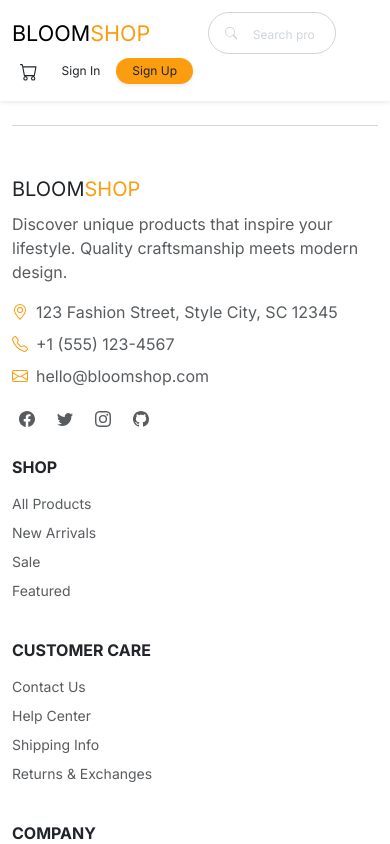
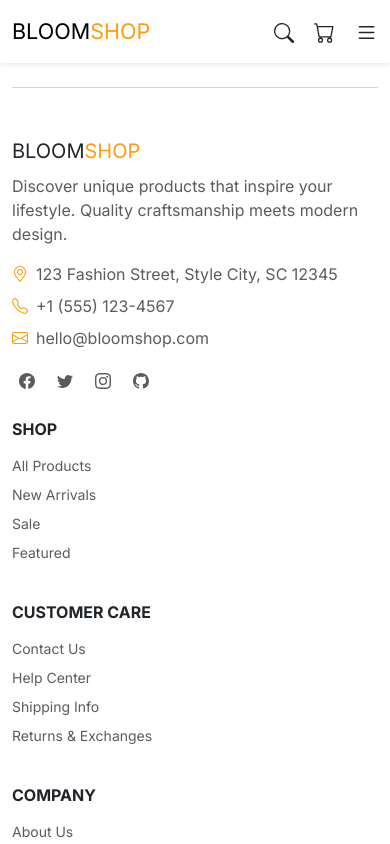
Before and after one commit to seifelboghdady/Project-ITI, a React (Vite) app: page /signin in a window 390 px wide. Shown: the top 844 px of the page. Built offline with nearby package versions, Linux system fonts and the light colour scheme.

Commit message:
Make navbar responsive

```diff
--- a/src/Components/Navbar/Navbar.css
+++ b/src/Components/Navbar/Navbar.css
@@ -1,3 +1,6 @@
+.navbar .navbar-brand:focus{
+    outline-color: var(--primary-color);
+}
 .navbar .search-box{
     border: 1px solid var(--grey-color);
     border-radius: 30px;
@@ -15,15 +18,14 @@
 .navbar .search-box:focus-within{
     border-color:  var(--primary-color);
 }
-
 .navbar .links .nav-link{
-    font-size: 12px;
+    font-size: 14px;
     transition: var(--trans-duration);
 }
-.navbar .links .signup{
+.navbar .signup{
     background-color: var(--primary-color);
 }
-.navbar .links .signin:hover{
+.navbar .signin:hover{
     color: #95400e;
     background-color: #fffbeb;
 }
--- a/src/Components/Navbar/Navbar.jsx
+++ b/src/Components/Navbar/Navbar.jsx
@@ -1,19 +1,34 @@
 import "./Navbar.css";
+import { useState } from "react";
 import { Link } from "react-router-dom";
-import { BsSearch } from "react-icons/bs";
-import { BsCart } from "react-icons/bs";
+import { BsSearch, BsCart, BsList, BsX } from "react-icons/bs";
 
 export const Navbar = () => {
+    const [isAuthOpen, setIsAuthOpen] = useState(false);
+
+    const [isSearchOpen, setIsSearchOpen] = useState(false);
+
+    const toggleAuthMenu = () => {
+        setIsAuthOpen(!isAuthOpen);
+        if (isSearchOpen) setIsSearchOpen(false);
+    };
+
+    const toggleSearch = () => {
+        setIsSearchOpen(!isSearchOpen);
+        if (isAuthOpen) setIsAuthOpen(false);
+    };
+
   return (
     <>
       <nav className="navbar navbar-expand-lg bg-white shadow-sm sticky-top">
-        <div className="container  py-1 ">
+        <div className="container py-1">
             <div className="icon text-uppercase">
-                <Link to="/" className="navbar-brand fs-4 ">
+                <Link to="/" className="navbar-brand fs-4">
                 bloom<span style={{ color: "var(--primary-color)" }}>shop</span>
                 </Link>
             </div>
-            <div className="search-box mx-auto d-flex justify-content-center align-items-center gap-2 px-3  py-0">
+
+            <div className="search-box mx-auto d-none d-lg-flex justify-content-center align-items-center gap-2 px-3 py-0">
                 <BsSearch className="search-icon" />
                 <input
                 type="text"
@@ -21,11 +36,29 @@ export const Navbar = () => {
                 placeholder=" Search products..."
                 />
             </div>
-            <div className="links d-flex justify-content-between align-items-center gap-2 ">
+
+            <div className="links d-flex justify-content-between align-items-center gap-2">
+                <button
+                className="btn d-lg-none border-0 p-1 fs-5"
+                onClick={toggleSearch}
+                aria-label="Toggle search"
+                >
+                {isSearchOpen ? <BsX className="fs-3" /> : <BsSearch />}
+                </button>
+
                 <Link to="/cart" className="nav-link cart px-2 py-2 rounded-circle">
-                <BsCart style={{ fontSize: "1.1rem" }} />
+                <BsCart style={{ fontSize: "1.3rem" }} />
                 </Link>
 
+                <button
+                className="btn d-sm-none border-0 fs-3 p-0 ms-1"
+                onClick={toggleAuthMenu}
+                aria-label="Toggle auth links"
+                >
+                {isAuthOpen ? <BsX /> : <BsList />}
+                </button>
+
+                <div className=" d-none d-sm-flex align-items-center gap-2">
                 <Link
                     to="/signin"
                     className="nav-link signin px-2 py-1 rounded-pill"
@@ -35,12 +68,43 @@ export const Navbar = () => {
 
                 <Link
                     to="/signup"
-                className="nav-link signup rounded-pill px-3 py-1 shadow-sm"
+                    className="signup nav-link signup rounded-pill px-3 py-1 shadow-sm"
                 >
                     Sign Up
                 </Link>
                 </div>
             </div>
+
+            {isSearchOpen && (
+                <div className="search-box w-100 d-lg-none d-flex justify-content-center align-items-center gap-2 px-3 py-0 mt-2">
+                <BsSearch className="search-icon" />
+                <input
+                    type="text"
+                    className="form-control border-0 p-1 w-full pl-10 pr-4 py-2 text-sm border border-gray-300 rounded-full focus:outline-none focus:ring-2 focus:ring-gray-900 focus:border-transparent transition-all"
+                    placeholder=" Search products..."
+                    autoFocus
+                />
+                </div>
+            )}
+
+            {isAuthOpen && (
+                <div className="w-100 d-sm-none d-flex flex-column gap-2 mt-2">
+                <Link
+                    to="/signin"
+                    className="nav-link signin px-2 py-1 rounded-pill text-center"
+                >
+                    Sign In
+                </Link>
+
+                <Link
+                    to="/signup"
+                    className="nav-link signup rounded-pill px-3 py-1 shadow-sm text-center"
+                >
+                    Sign Up
+                </Link>
+                </div>
+            )}
+        </div>
       </nav>
     </>
   );
--- a/src/Components/ProductCard/ProductCard.jsx
+++ b/src/Components/ProductCard/ProductCard.jsx
@@ -20,7 +20,7 @@ export const ProductCard = ({ id, title, price, imagePath }) => {
           />
           <div className="card-body">
             <p className="card-title mb-0 mt-2">{title}</p>
-            <p className="card-text fw-bold">{price}</p>
+            <p className="card-text fw-bold">${price}</p>
             <button
               className="btn w-100 p-1 fw-bold rounded-pill"
               onClick={() => navigate(`/product/${id}`)}
```
Lines whose indentation alone changed are shown as unchanged.
